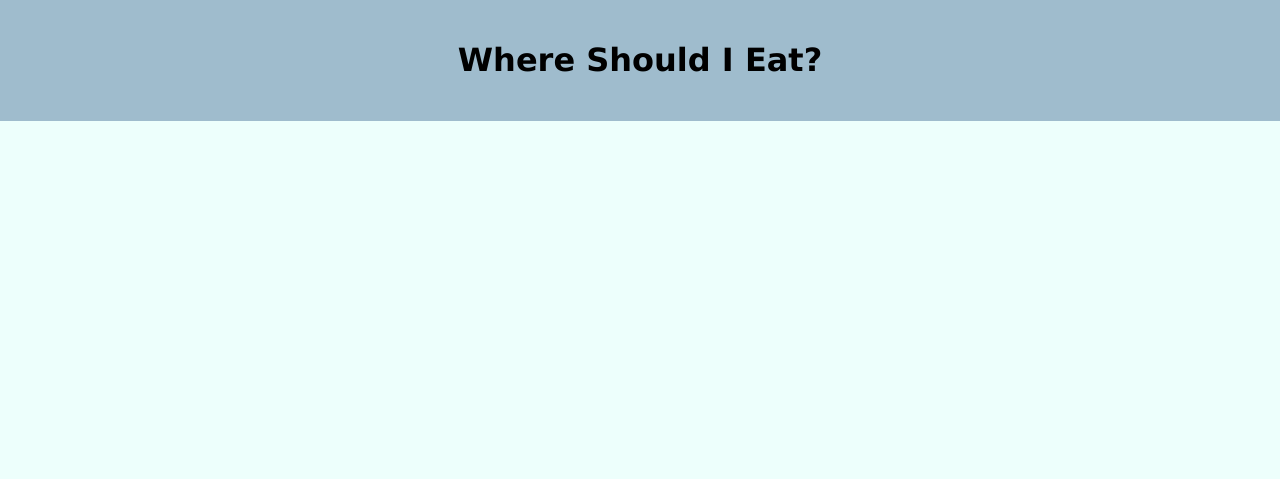
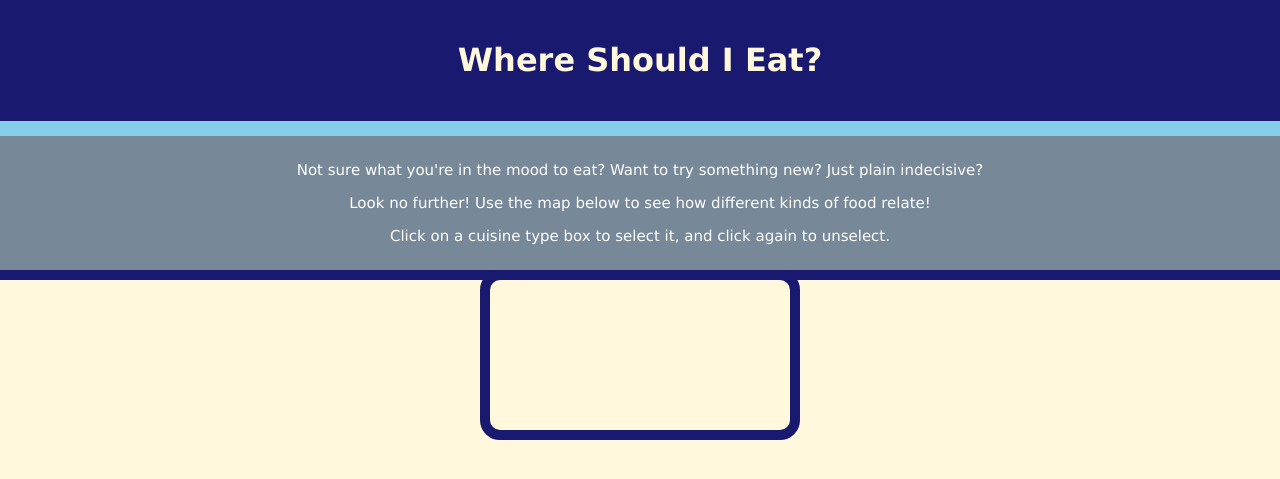
Before and after one commit to yastapova/where-should-i-eat, a Flask app: page / in a window 1280 px wide. Shown: the top 479 px of the page. Run offline with Flask 2, Linux system fonts and the light colour scheme.

Commit message:
Finished concept map

```diff
--- a/app/static/main_vis.js
+++ b/app/static/main_vis.js
@@ -1,10 +1,12 @@
 var width = 1000;
-var height = 1000;
+var height = 800;
 
 var cuisines_file = "/static/data/test_cuisines.csv";
 var dishes_file = "/static/data/test_links.csv";
 
 var cuisine_id_map = {};
+var total_dishes_n = 0;
+var selected_cuisines = [];
 
 cuisines_temp = d3.csv(cuisines_file).then(function(cuisine_data) {
     for(var i = 0; i < cuisine_data.length; i++) {
@@ -65,6 +67,8 @@
             links: links
         }
 
+        total_dishes_n = data.outside.length;
+
         diameter = 960;
         rect_width = 140;
         rect_height = 14;
@@ -79,19 +83,20 @@
             .range([-(il * rect_height)/2, (il * rect_height)/2]);
 
         mid = (data.outside.length/2.0)
-        var outer_x = d3.scaleLinear()
-            .domain([0, mid, mid, data.outside.length])
-            .range([15, 170, 190 ,355]);
+        var outer_x = d3.scaleQuantile()
+            .domain([0, data.outside.length])
+            .range([-350, 350]);
 
+        var chart_height = height / 2
         var outer_y = d3.scaleLinear()
-            .domain([0, data.outside.length])
-            .range([0, diameter / 2 - 120]);
+            .domain([0, Math.ceil(total_dishes_n / 2)])
+            .range([-chart_height + 50, chart_height + 50]);
 
 
         // setup positioning
         data.outside = data.outside.map(function(d, i) {
             d.x = outer_x(i);
-            d.y = diameter/3;
+            d.y = outer_y(i % (total_dishes_n / 2));
             return d;
         });
 
@@ -111,11 +116,9 @@
             return deg;
         }
 
-        var link_generator = d3.linkRadial()
-            .source(function(d) { return [projectTheta(d.inner.x, d.inner.y + rect_height/2),
-                                          d.outer.x > 180 ? projectR(d.inner.x, d.inner.y) : projectR(d.inner.x + rect_width, d.inner.y)]; })
-            .target(function(d) { return [projectTheta(d.outer.x, d.outer.y),
-                                          projectR(d.outer.x, d.outer.y)]; });
+        var link_generator = d3.linkHorizontal()
+            .source(function(d) { return [d.outer.x < 0 ? d.inner.x : d.inner.x + rect_width, (d.inner.y + rect_height/2)]; })
+            .target(function(d, i) { return [d.outer.x, d.outer.y] });
 
         var svg = d3.select("svg")
             .attr("width", width)
@@ -130,18 +133,14 @@
           .enter().append('path')
             .attr('class', 'link')
             .attr('id', function(d) { return d.id })
-            .attr("d", function(d) { return link_generator(d); })
-            .attr('stroke', "black")
-            .attr('stroke-width', link_width)
-            .style("fill", "none");
+            .attr("d", function(d) { return link_generator(d); });
 
         // outer nodes
-
         var onode = svg.append('g').selectAll(".outer_node")
             .data(data.outside)
           .enter().append("g")
             .attr("class", "outer_node")
-            .attr("transform", function(d) { return "rotate(" + (d.x - 90) + ")translate(" + d.y + ")"; })
+            .attr("transform", function(d, i) { return "translate(" + d.x + ", " + d.y + ")"; })
             .on("mouseover", mouseover)
             .on("mouseout", mouseout);
 
@@ -156,8 +155,8 @@
         onode.append("text")
             .attr('id', function(d) { return d.id + '-txt'; })
             .attr("dy", ".31em")
-            .attr("text-anchor", function(d) { return d.x < 180 ? "start" : "end"; })
-            .attr("transform", function(d) { return d.x < 180 ? "translate(8)" : "rotate(180)translate(-8)"; })
+            .attr("text-anchor", function(d) { return d.x > 0 ? "start" : "end"; })
+            .attr("transform", function(d) { return d.x > 0 ? "translate(8)" : "translate(-8)"; })
             .text(function(d) { return d.name; });
 
         // inner nodes
@@ -168,13 +167,19 @@
             .attr("class", "inner_node")
             .attr("transform", function(d, i) { return "translate(" + d.x + "," + d.y + ")"})
             .on("mouseover", mouseover)
-            .on("mouseout", mouseout);
+            .on("mouseout", mouseout)
+            .on("click", function(d) {
+                if(d3.select("#" + d.id).classed("selected")) {
+                    click_unselect(d);
+                } else {
+                    click_select(d);
+                }
+            });
 
         inode.append('rect')
             .attr('width', rect_width)
             .attr('height', rect_height)
-            .attr('id', function(d) { return d.id; })
-            .attr('fill', "limegreen");
+            .attr('id', function(d) { return d.id; });
 
         inode.append("text")
             .attr('id', function(d) { return d.id + '-txt'; })
@@ -186,36 +191,68 @@
 
 //        d3.select(self.frameElement).style("height", diameter - 150 + "px");
 
-        function mouseover(d)
-        {
+        function mouseover(d) {
             // bring to front
-//            d3.selectAll('.links .link').sort(function(a, b){ return d.related_links.indexOf(a.id); });
-//
-//            for (var i = 0; i < d.related_nodes.length; i++)
-//            {
-//                d3.select('#' + d.related_nodes[i]).classed('highlight', true);
-//                d3.select('#' + d.related_nodes[i] + '-txt').attr("font-weight", 'bold');
-//            }
-//
-//            for (var i = 0; i < d.related_links.length; i++)
-//                d3.select('#' + d.related_links[i]).attr('stroke-width', '5px');
+            d3.selectAll('.links .link').sort(function(a, b){ return d.related_links.indexOf(a.id); });
+
+            for (var i = 0; i < d.related_nodes.length; i++) {
+                d3.select('#' + d.related_nodes[i]).classed('highlight', true);
+                d3.select('#' + d.related_nodes[i] + '-txt').classed('highlight', true);
+            }
+
+            for (var i = 0; i < d.related_links.length; i++) {
+                d3.select('#' + d.related_links[i]).classed('highlight', true);
+            }
             return;
         }
 
-        function mouseout(d)
-        {
-//            for (var i = 0; i < d.related_nodes.length; i++)
-//            {
-//                d3.select('#' + d.related_nodes[i]).classed('highlight', false);
-//                d3.select('#' + d.related_nodes[i] + '-txt').attr("font-weight", 'normal');
-//            }
-//
-//            for (var i = 0; i < d.related_links.length; i++)
-//                d3.select('#' + d.related_links[i]).attr('stroke-width', link_width);
+        function mouseout(d) {
+            for (var i = 0; i < d.related_nodes.length; i++) {
+                d3.select('#' + d.related_nodes[i]).classed('highlight', false);
+                d3.select('#' + d.related_nodes[i] + '-txt').classed('highlight', false);
+            }
+
+            for (var i = 0; i < d.related_links.length; i++) {
+                d3.select('#' + d.related_links[i]).classed('highlight', false);
+            }
+
+            return;
+        }
+
+        function click_select(d) {
+            d3.selectAll('.links .link').sort(function(a, b){ return d.related_links.indexOf(a.id); });
+
+            for (var i = 0; i < d.related_nodes.length; i++) {
+                d3.select('#' + d.related_nodes[i]).classed('selected', true);
+                d3.select('#' + d.related_nodes[i] + '-txt').classed('selected', true);
+            }
+
+            for (var i = 0; i < d.related_links.length; i++) {
+                d3.select('#' + d.related_links[i]).classed('selected', true);
+            }
+
+            selected_cuisines.push(d.id);
+
             return;
         }
 
 
+        function click_unselect(d) {
+            d3.selectAll('.links .link').sort(function(a, b){ return d.related_links.indexOf(a.id); });
+
+            for (var i = 0; i < d.related_nodes.length; i++) {
+                d3.select('#' + d.related_nodes[i]).classed('selected', false);
+                d3.select('#' + d.related_nodes[i] + '-txt').classed('selected', false);
+            }
+
+            for (var i = 0; i < d.related_links.length; i++) {
+                d3.select('#' + d.related_links[i]).classed('selected', false);
+            }
+
+            selected_cuisines.splice(selected_cuisines.indexOf(d.id), 1);
+
+            return;
+        }
 
     });
 });
--- a/app/static/stylesheet.css
+++ b/app/static/stylesheet.css
@@ -1,11 +1,107 @@
 body {
-    background-color: #EDFFFC;
+    background-color: cornsilk;
     font-family: Verdana, Geneva, sans-serif;
     margin:0;
 }
 
 #heading {
     padding: 5px;
-    background-color: #9FBCCD;
+    background-color: midnightblue;
     padding: 20px;
+    color: cornsilk;
+    border-bottom: solid 15px skyblue;
 }
+
+#intro {
+    background: lightslategray;
+    color: white;
+    padding: 10px;
+    margin: 0;
+    font-size: 15px;
+    border-bottom: solid 10px midnightblue;
+}
+
+svg {
+    border: solid 10px midnightblue;
+    border-radius: 20px;
+    margin: -10px 0 10px 0;
+}
+
+svg text {
+    font-size: 11px;
+}
+
+/* Links */
+
+path.link {
+    fill: none;
+    stroke: skyblue;
+    stroke-width: 1px;
+}
+
+path.link.highlight {
+    stroke-width: 3px;
+}
+
+path.link.selected {
+    stroke: midnightblue;
+    stroke-width: 3px;
+}
+
+/* Inner Nodes */
+
+.inner_node > rect {
+    fill: skyblue;
+}
+
+.inner_node > rect.highlight {
+    fill: skyblue;
+    stroke: midnightblue;
+    stroke-width: 2px;
+}
+
+.inner_node > rect.selected {
+    fill: midnightblue;
+}
+
+.inner_node > text {
+    fill: black;
+}
+
+.inner_node > text.highlight  {
+    fill: black;
+    font-weight: bold;
+}
+
+.inner_node > text.selected {
+    fill: white;
+    font-weight: bold;
+}
+
+/* Outer Nodes */
+
+.outer_node > circle {
+    fill: skyblue;
+}
+
+.outer_node > circle.highlight  {
+    fill: skyblue;
+}
+
+.outer_node > circle.selected {
+    fill: midnightblue;
+}
+
+.outer_node > text {
+    fill: black;
+}
+
+.outer_node > text.highlight  {
+    fill: black;
+    font-weight: bold;
+}
+
+.outer_node > text.selected {
+    fill: black;
+    font-weight: bold;
+}
--- a/app/templates/index.html
+++ b/app/templates/index.html
@@ -15,6 +15,11 @@
 <!--        <img id="logo" src="{{ url_for('static', filename='logo.png') }}" />--><h1>Where Should I Eat?</h1>
     </div>
     <div id="container">
+        <div id="intro">
+            <p>Not sure what you're in the mood to eat? Want to try something new? Just plain indecisive?</p>
+            <p>Look no further! Use the map below to see how different kinds of food relate!</p>
+            <p>Click on a cuisine type box to select it, and click again to unselect.</p>
+        </div>
         <div id="main_vis">
             <svg id="main_vis_svg"></svg>
         </div>
```
